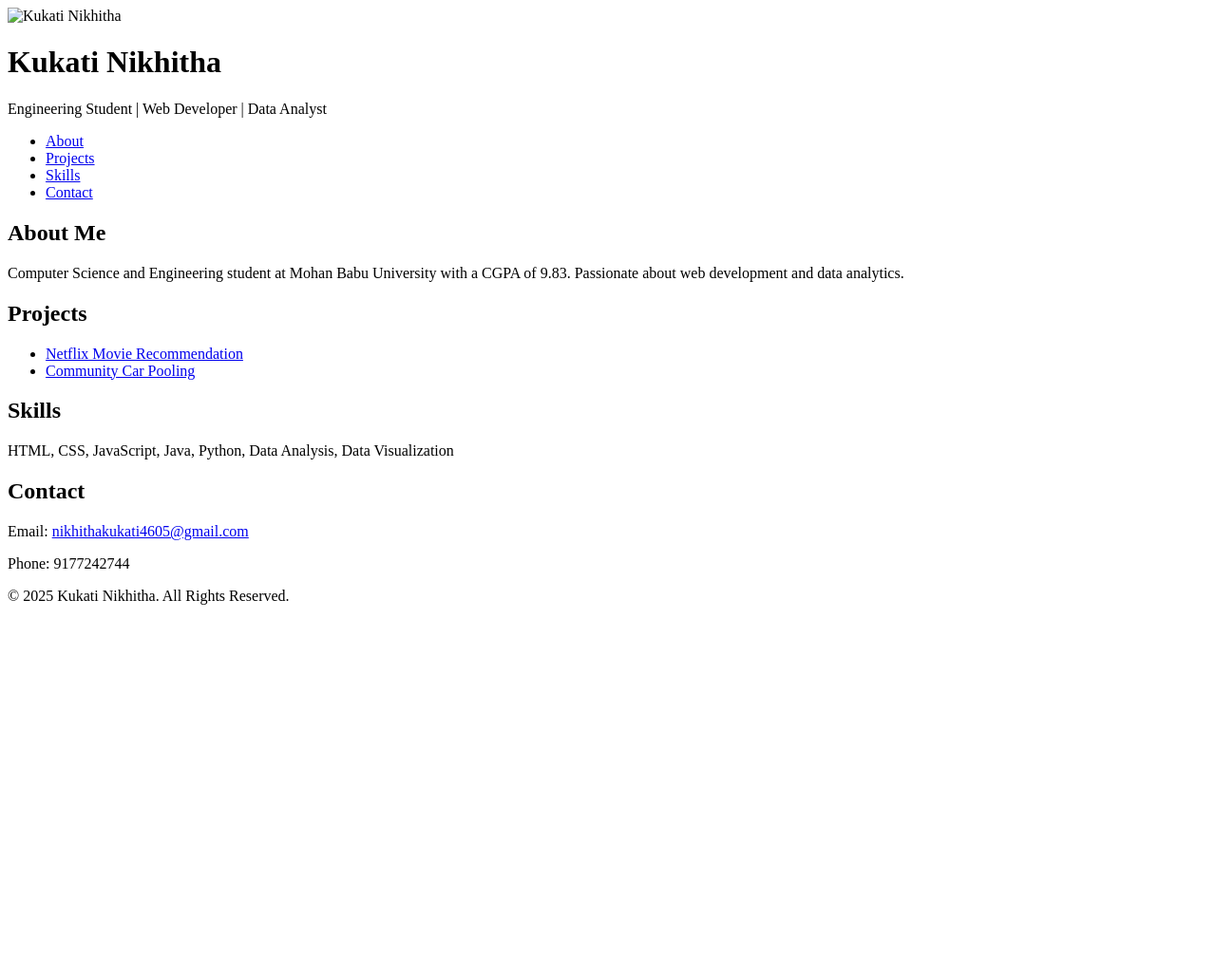
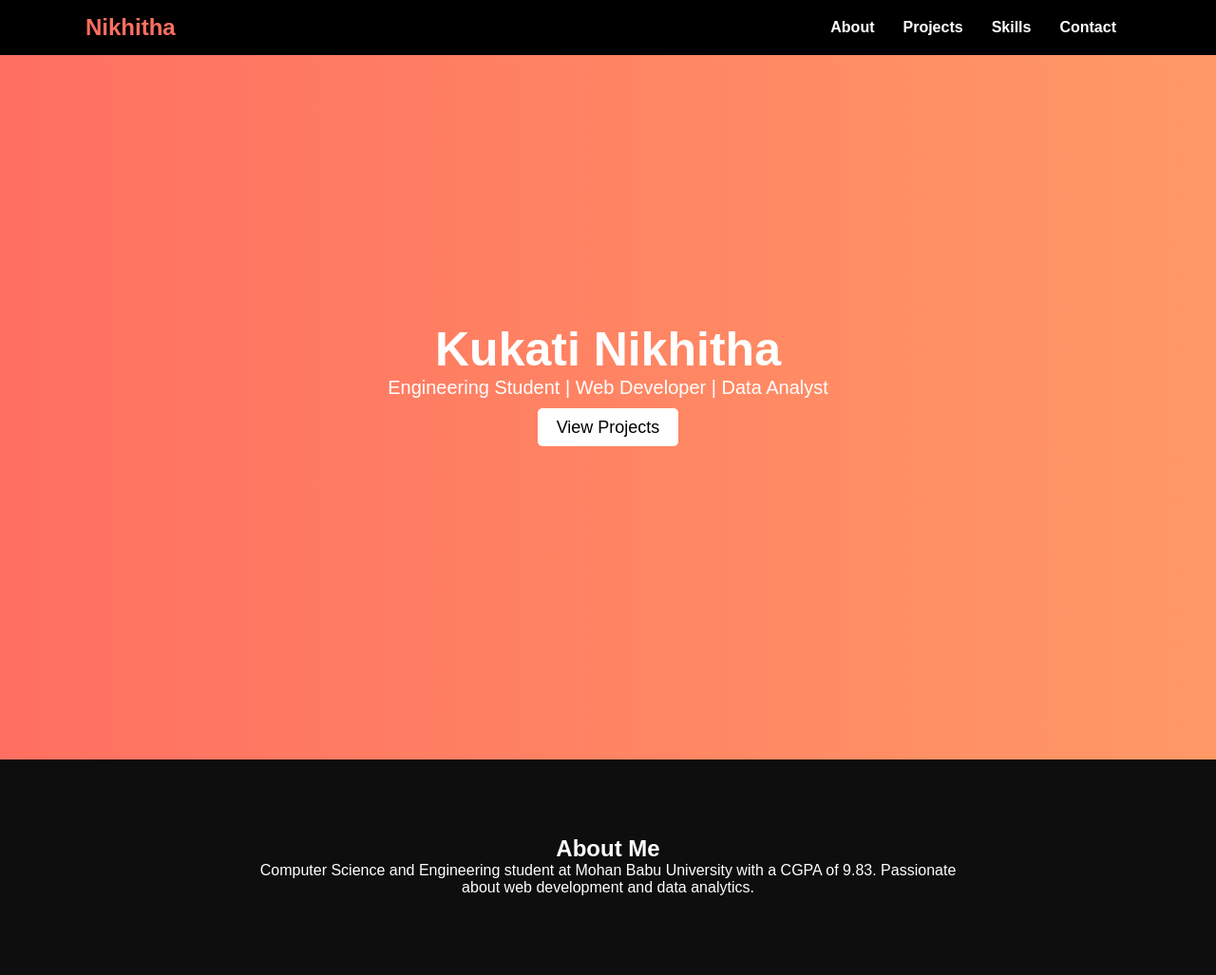
Before and after one commit to Nikhitha0406/portifolio, a website: page public/index.html in a window 1280 px wide. Shown: the top 1027 px of the page at 95% size. Before the commit the page ends 800 px from the top, so only its background shows below. Drawn offline with Linux system fonts and the light colour scheme.

Commit message:
index.html

```diff
--- a/public/index.html
+++ b/public/index.html
@@ -4,18 +4,12 @@
     <meta charset="UTF-8">
     <meta name="viewport" content="width=device-width, initial-scale=1.0">
     <title>Kukati Nikhitha - Portfolio</title>
-    <link rel="stylesheet" href="styles.css">
+    <link rel="stylesheet" href="style.css">
 </head>
 <body>
     <header>
-        <div class="container">
-            <div class="profile">
-                <img src="WhatsApp_Image.jpg" alt="Kukati Nikhitha">
-            </div>
-            <div class="info">
-                <h1>Kukati Nikhitha</h1>
-                <p>Engineering Student | Web Developer | Data Analyst</p>
         <nav>
+            <div class="logo">Nikhitha</div>
             <ul>
                 <li><a href="#about">About</a></li>
                 <li><a href="#projects">Projects</a></li>
@@ -23,16 +17,22 @@
                 <li><a href="#contact">Contact</a></li>
             </ul>
         </nav>
-            </div>
-        </div>
     </header>
 
-    <section id="about">
+    <section class="hero">
+        <div class="hero-content">
+            <h1>Kukati Nikhitha</h1>
+            <p>Engineering Student | Web Developer | Data Analyst</p>
+            <a href="#projects" class="btn">View Projects</a>
+        </div>
+    </section>
+
+    <section id="about" class="section">
         <h2>About Me</h2>
         <p>Computer Science and Engineering student at Mohan Babu University with a CGPA of 9.83. Passionate about web development and data analytics.</p>
     </section>
 
-    <section id="projects">
+    <section id="projects" class="section">
         <h2>Projects</h2>
         <ul>
             <li><a href="https://netflix-fa59eqc4rdpguifpiuf4qr.streamlit.app/" target="_blank">Netflix Movie Recommendation</a></li>
@@ -40,12 +40,12 @@
         </ul>
     </section>
 
-    <section id="skills">
+    <section id="skills" class="section">
         <h2>Skills</h2>
         <p>HTML, CSS, JavaScript, Java, Python, Data Analysis, Data Visualization</p>
     </section>
 
-    <section id="contact">
+    <section id="contact" class="section">
         <h2>Contact</h2>
         <p>Email: <a href="mailto:nikhithakukati4605@gmail.com">nikhithakukati4605@gmail.com</a></p>
         <p>Phone: 9177242744</p>
```
Lines whose indentation alone changed are shown as unchanged.
